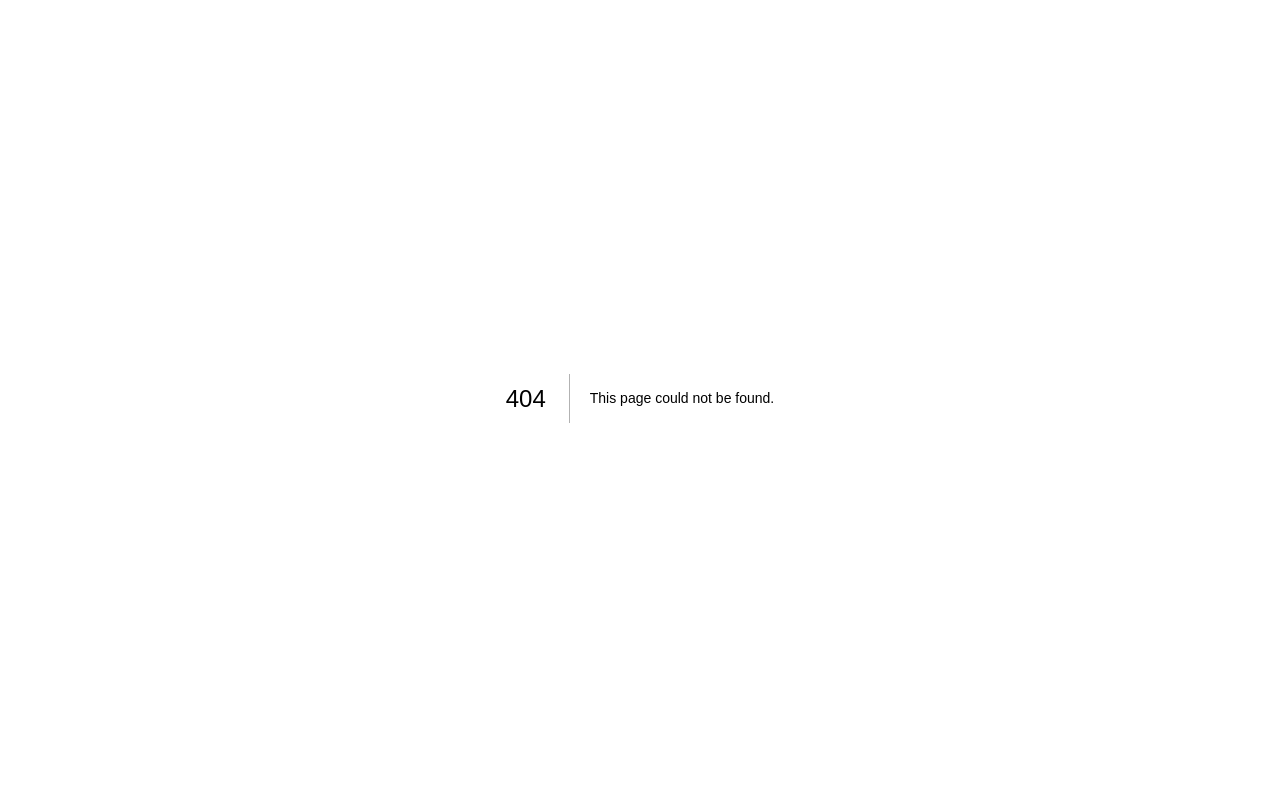
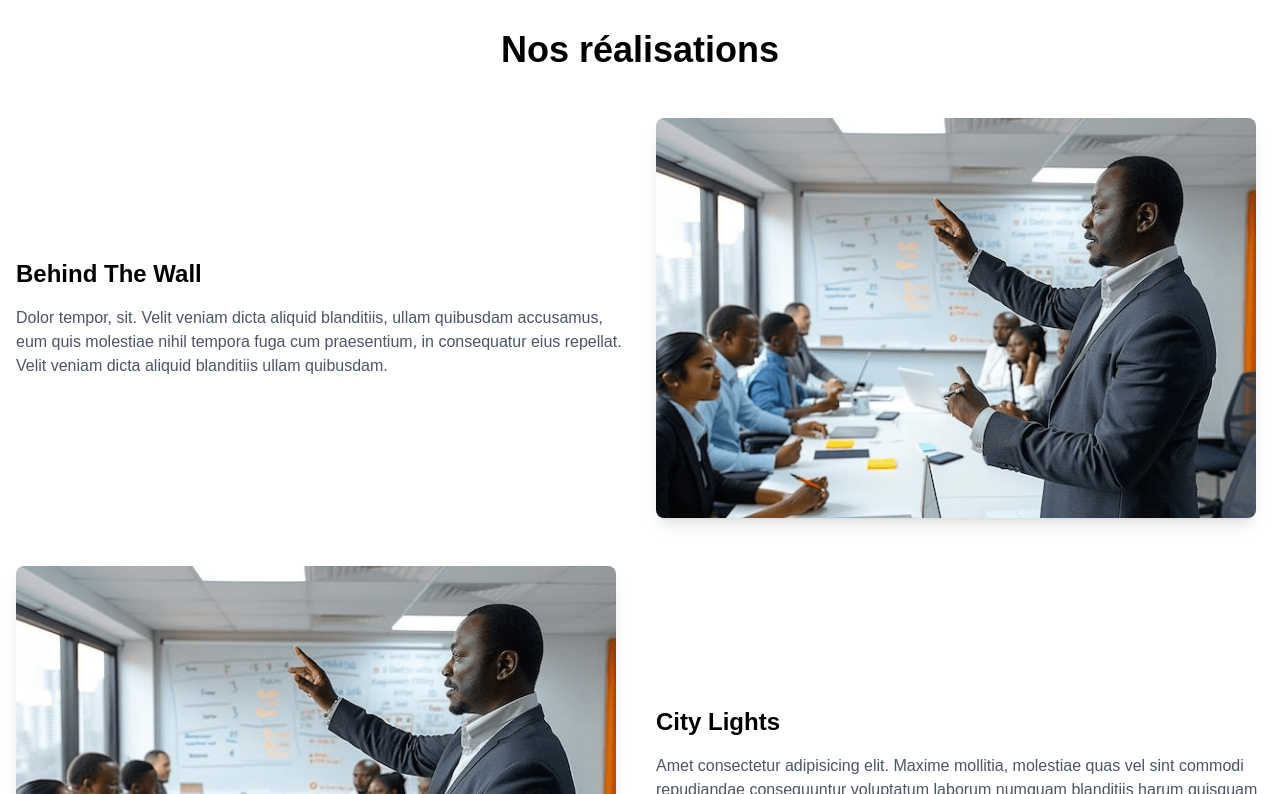
Before and after one commit to Paco225/srem, a Next.js app: page /pages/realisation in a window 1280 px wide. Before the commit this address had no page. Shown: the part 866-1660 px from the top of the page. Built offline with nearby package versions, Linux system fonts and the light colour scheme.

Commit message:
realisation

```diff
--- /dev/null
+++ b/app/pages/realisation/page.jsx
@@ -0,0 +1,165 @@
+"use client"
+
+import { useState } from 'react'
+import Image from 'next/image'
+import { motion, AnimatePresence } from 'framer-motion'
+import image from '../../public/weare.png'
+
+
+
+const mediaItems = [
+  {
+    id: 1,
+    title: "Behind The Wall",
+    description: "Dolor tempor, sit. Velit veniam dicta aliquid blanditiis, ullam quibusdam accusamus, eum quis molestiae nihil tempora fuga cum praesentium, in consequatur eius repellat. Velit veniam dicta aliquid blanditiis ullam quibusdam.",
+    imageSrc: image,
+
+  },
+  {
+    id: 2,
+    title: "City Lights",
+    description: "Amet consectetur adipisicing elit. Maxime mollitia, molestiae quas vel sint commodi repudiandae consequuntur voluptatum laborum numquam blanditiis harum quisquam eius sed odit fugiat iusto fuga praesentium optio.",
+    imageSrc: image,
+
+  },
+  {
+    id: 3,
+    title: "Relationship Status: Online",
+    description: "Dolor tempor, sit. Velit veniam dicta aliquid blanditiis, ullam quibusdam accusamus, eum quis molestiae nihil tempora fuga cum praesentium, in consequatur eius repellat. Velit veniam dicta aliquid blanditiis ullam quibusdam.",
+    imageSrc: image,
+
+  },
+  {
+    id: 4,
+    title: "Beside The Road",
+    description: "Dolor tempor, sit. Velit veniam dicta aliquid blanditiis, ullam quibusdam accusamus, eum quis molestiae nihil tempora fuga cum praesentium, in consequatur eius repellat. Velit veniam dicta aliquid blanditiis ullam quibusdam.",
+    imageSrc: image,
+
+  },
+  {
+    id: 5,
+    title: "Mountain View",
+    description: "Eaque ipsa quae ab illo inventore veritatis et quasi architecto beatae vitae dicta sunt explicabo. Nemo enim ipsam voluptatem quia voluptas sit aspernatur aut odit aut fugit, sed quia consequuntur magni dolores eos qui ratione.",
+    imageSrc: image,
+
+  },
+  {
+    id: 6,
+    title: "Ocean Breeze",
+    description: "Ut enim ad minima veniam, quis nostrum exercitationem ullam corporis suscipit laboriosam, nisi ut aliquid ex ea commodi consequatur? Quis autem vel eum iure reprehenderit qui in ea voluptate velit esse quam nihil molestiae consequatur.",
+    imageSrc: image,
+
+  },
+  {
+    id: 7,
+    title: "Urban Jungle",
+    description: "At vero eos et accusamus et iusto odio dignissimos ducimus qui blanditiis praesentium voluptatum deleniti atque corrupti quos dolores et quas molestias excepturi sint occaecati cupiditate non provident, similique sunt in culpa qui officia.",
+    imageSrc: image,
+
+  },
+  {
+    id: 8,
+    title: "Sunset Boulevard",
+    description: "Nam libero tempore, cum soluta nobis est eligendi optio cumque nihil impedit quo minus id quod maxime placeat facere possimus, omnis voluptas assumenda est, omnis dolor repellendus. Temporibus autem quibusdam et aut officiis debitis.",
+    imageSrc: image,
+
+  },
+  {
+    id: 9,
+    title: "Starry Night",
+    description: "Itaque earum rerum hic tenetur a sapiente delectus, ut aut reiciendis voluptatibus maiores alias consequatur aut perferendis doloribus asperiores repellat. Sed ut perspiciatis unde omnis iste natus error sit voluptatem accusantium doloremque.",
+    imageSrc: image,
+
+  }
+]
+
+export default function Realisation() {
+  const [currentPage, setCurrentPage] = useState(1)
+  const itemsPerPage = 3
+  const totalPages = Math.ceil(mediaItems.length / itemsPerPage)
+
+  const containerVariants = {
+    hidden: { opacity: 0 },
+    visible: {
+      opacity: 1,
+      transition: {
+        staggerChildren: 0.2
+      }
+    }
+  }
+
+  const itemVariants = {
+    hidden: { x: -70, opacity: 0 },
+    visible: {
+      x: 0,
+      opacity: 1,
+      transition: {
+        type: "spring",
+        stiffness: 80
+      }
+    }
+  }
+
+  const pageTransition = {
+    type: "tween",
+    ease: "anticipate",
+    duration: 0.5,
+  }
+
+  const getCurrentPageItems = () => {
+    const startIndex = (currentPage - 1) * itemsPerPage
+    return mediaItems.slice(startIndex, startIndex + itemsPerPage)
+  }
+
+  return (
+    <div className="container mx-auto px-4 py-8">
+      <h1 className="text-4xl font-bold text-center mb-12">Nos réalisations</h1>
+      <AnimatePresence mode="wait">
+        <motion.div
+          key={currentPage}
+          variants={containerVariants}
+          initial="hidden"
+          animate="visible"
+          exit="hidden"
+          transition={pageTransition}
+          className="space-y-12"
+        >
+          {getCurrentPageItems().map((item, index) => (
+            <motion.div
+              key={item.id}
+              variants={itemVariants}
+              className={`flex flex-col md:flex-row ${index % 2 === 0 ? 'md:flex-row-reverse' : ''} gap-8 items-center`}
+            >
+              <div className="w-full md:w-1/2">
+                <Image
+                  src={item.imageSrc}
+                  alt={item.title}
+                  width={600}
+                  height={400}
+                  className="rounded-lg shadow-lg"
+                />
+              </div>
+              <div className="w-full md:w-1/2 space-y-4">
+                <h2 className="text-2xl font-bold">{item.title}</h2>
+                <p className="text-gray-600">{item.description}</p>
+              </div>
+            </motion.div>
+          ))}
+        </motion.div>
+      </AnimatePresence>
+      <div className="mt-8 flex justify-center space-x-2">
+        {[...Array(totalPages)].map((_, i) => (
+          <button
+            key={i}
+            onClick={() => setCurrentPage(i + 1)}
+            className={`px-3 py-1 rounded ${
+              currentPage === i + 1 ? 'bg-blue-500 text-white' : 'bg-gray-200 text-gray-700'
+            }`}
+          >
+            {i + 1}
+          </button>
+        ))}
+      </div>
+    </div>
+  )
+}
```
